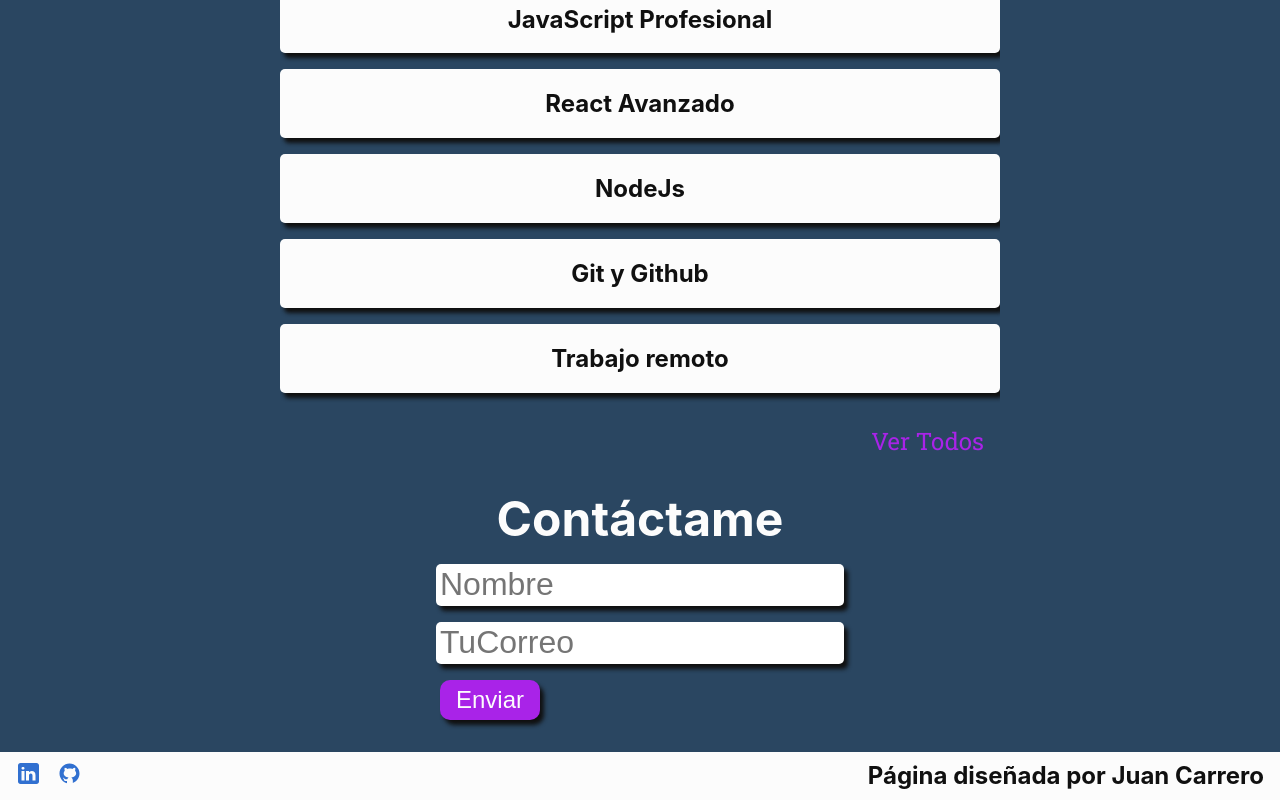
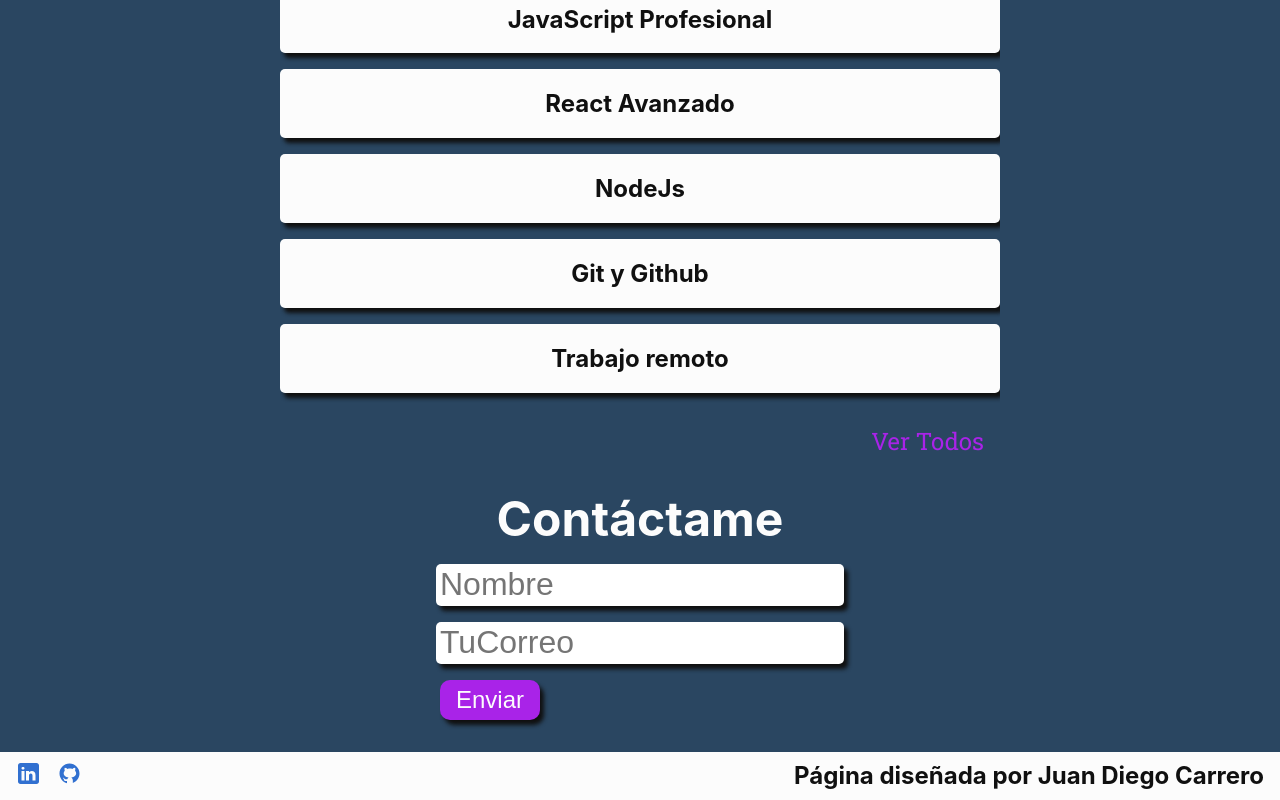
Before and after one commit to juanCarrer/Portafolio, a React (Create React App) app: page / in a window 1280 px wide. Shown: the part 1392-2192 px from the top of the page. Built offline with nearby package versions, Linux system fonts and the light colour scheme; no server answers.

Commit message:
se modifico el enlace a linkedIn

```diff
--- a/src/components/Footer/index.js
+++ b/src/components/Footer/index.js
@@ -6,7 +6,7 @@ export const Footer = () => {
 	return (
 		<footer className='footer'>
 			<div className='footer__logos__container'>
-				<a href='https://www.linkedin.com/in/juan-carrero-4557321bb/' target="_blank" rel='noopener noreferrer'>
+				<a href='https://www.linkedin.com/in/juancarrer' target="_blank" rel='noopener noreferrer'>
 					<img
 						className='footer__social__logo'
 						src={logoLinkedin}
@@ -21,7 +21,7 @@ export const Footer = () => {
 					/>
 				</a>
 			</div>
-			<h3 className='footer__info '>Página diseñada por Juan Carrero</h3>
+			<h3 className='footer__info '>Página diseñada por Juan Diego Carrero</h3>
 		</footer>
 	)
 }
--- a/src/components/Presentation/index.js
+++ b/src/components/Presentation/index.js
@@ -12,7 +12,7 @@ export const Presentation = () => {
           Desarrollador frontend con pasión por el diseño de interfaces y aprender nuevas tecnologías
         </p>
         <div className='presentation__social'>
-          <a href='https://www.linkedin.com/in/juan-diego-carrero-4557321bb/' target="_blank" rel='noopener noreferrer'>
+          <a href='https://www.linkedin.com/in/juancarrer' target="_blank" rel='noopener noreferrer'>
             <img
               className='presentation__social__logo'
               src={logoLinkedin}
```
